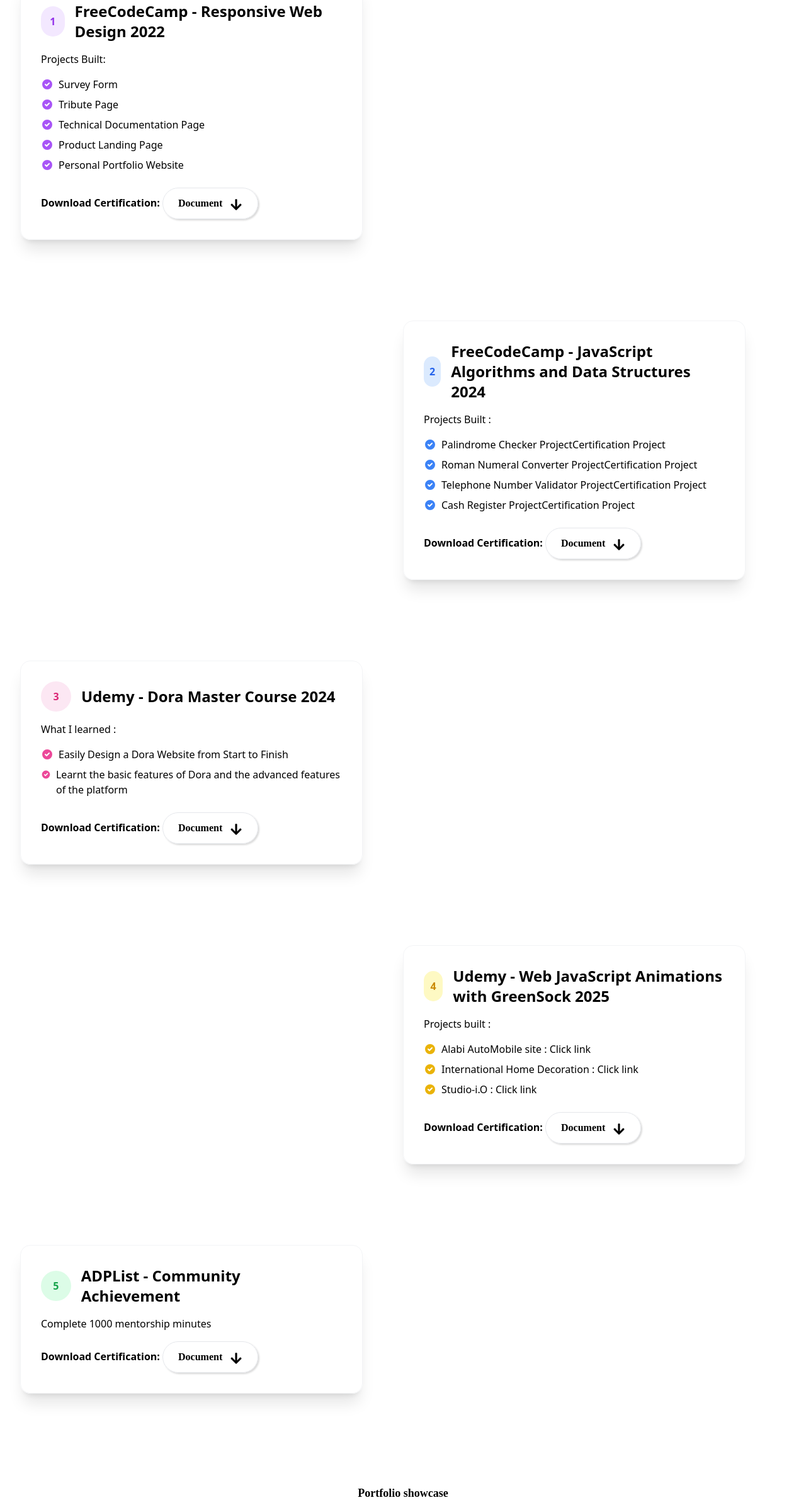
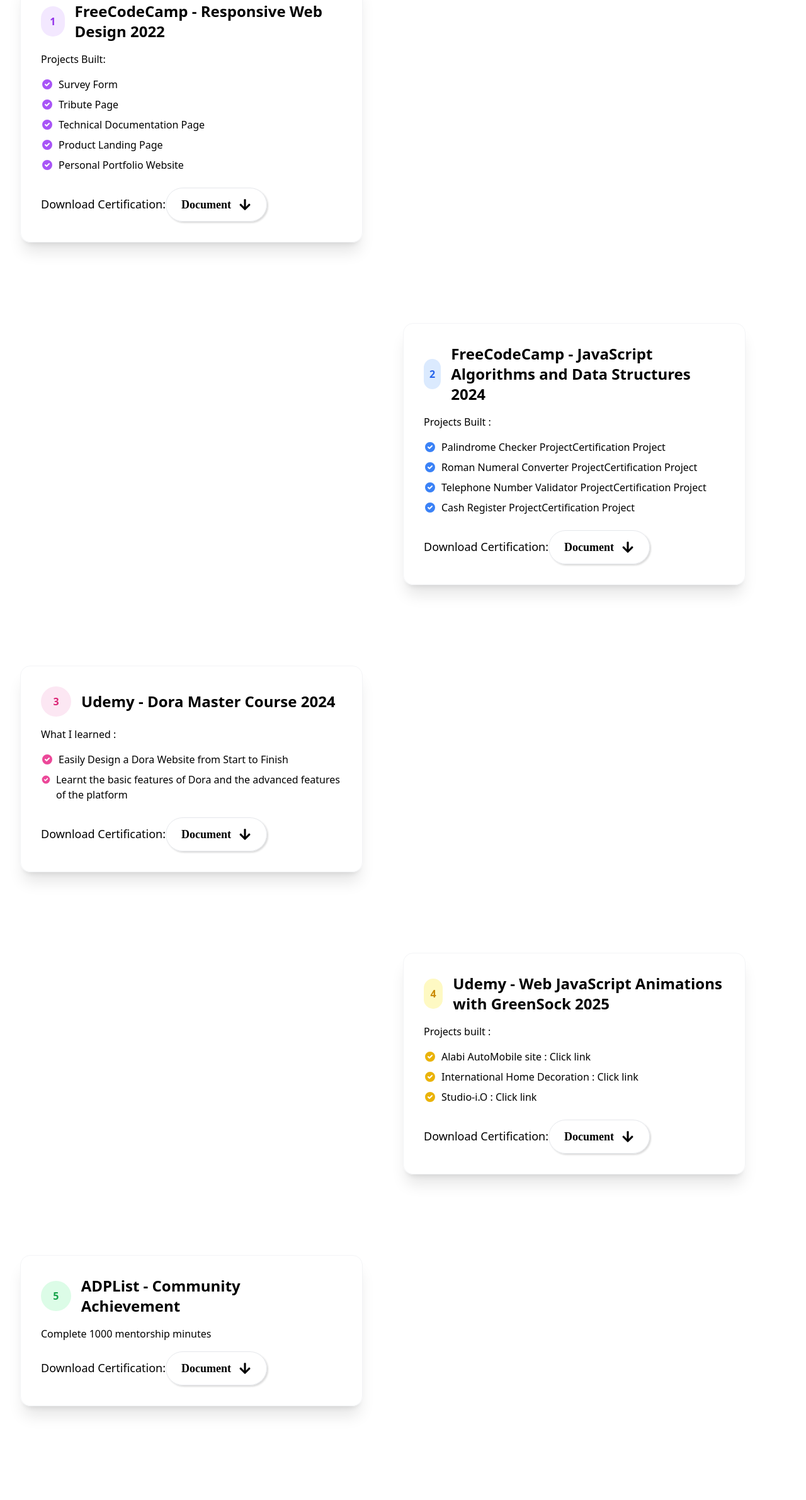
Before and after one commit to TimiMaliki/My-Portfolio-website, a React (Create React App) app: page / in a window 1280 px wide. Shown: the part 2077-4459 px from the top of the page at 63% size. Built offline with nearby package versions, Linux system fonts and the light colour scheme.

Commit message:
reduced the size of text in about and card section

```diff
--- a/src/component/buttons.jsx
+++ b/src/component/buttons.jsx
@@ -4,7 +4,7 @@
         className={` px-3 py-3 md:px-6 md:py-3 ovo-regular rounded-full  gap-4 ${color} ${textColor}`}
       >
         <a href={doc} download>
-        <div className="flex justify-center text-center align-middle font-bold gap-3">
+        <div className="flex justify-center text-center align-middle font-light md:font-bold gap-3">
           {text}
         {icons}
         </div>
--- a/src/sections/Certs.jsx
+++ b/src/sections/Certs.jsx
@@ -113,8 +113,8 @@
                     <span>Personal Portfolio Website</span>
                   </li>
                 </ul>
-                <p className="">
-                  <strong>Download Certification:</strong>{" "}
+                <p className="text-md md:text-lg">
+                  Download Certification:
                   <Buttons
                     color={
                       "border shadow-[1.95px_1.95px_2.6px_rgba(0,0,0,0.15)]"
@@ -206,8 +206,8 @@
                     <span>Cash Register ProjectCertification Project</span>
                   </li>
                 </ul>
-                <p className="">
-                  <strong>Download Certification:</strong>{" "}
+                <p className="text-md md:text-lg">
+                 Download Certification:
                   <Buttons
                     color={
                       "border shadow-[1.95px_1.95px_2.6px_rgba(0,0,0,0.15)]"
@@ -271,8 +271,8 @@
                     </span>
                   </li>
                 </ul>
-                <p className="">
-                  <strong>Download Certification:</strong>{" "}
+                <p className="text-md md:text-lg">
+                 Download Certification:
                   <Buttons
                     color={
                       "border shadow-[1.95px_1.95px_2.6px_rgba(0,0,0,0.15)]"
@@ -343,8 +343,8 @@
                     <span>Studio-i.O : <a href="https://github.com/TimiMaliki/GSAP_PROJECTS">Click link</a></span>
                   </li>
                 </ul>
-                <p className="">
-                  <strong>Download Certification:</strong>{" "}
+                <p className="text-md md:text-lg">
+                 Download Certification:
                   <Buttons
                     color={
                       "border shadow-[1.95px_1.95px_2.6px_rgba(0,0,0,0.15)]"
@@ -373,8 +373,8 @@
                   </h3>
                 </div>
                 <p className=" mb-4">Complete 1000 mentorship minutes</p>
-                <p className="">
-                  <strong>Download Certification:</strong>{" "}
+                <p className="text-md md:text-lg">
+                 Download Certification:
                   <Buttons
                     color={
                       "border shadow-[1.95px_1.95px_2.6px_rgba(0,0,0,0.15)]"
```
